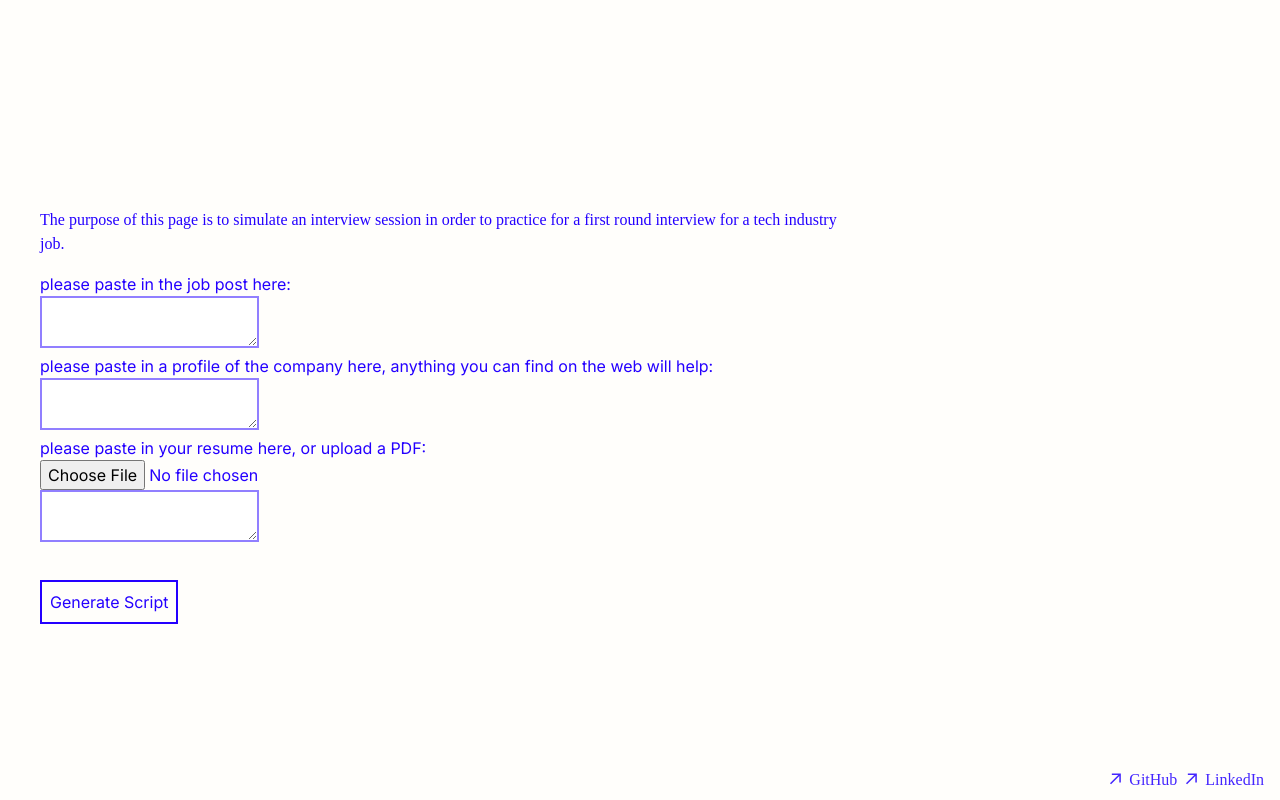
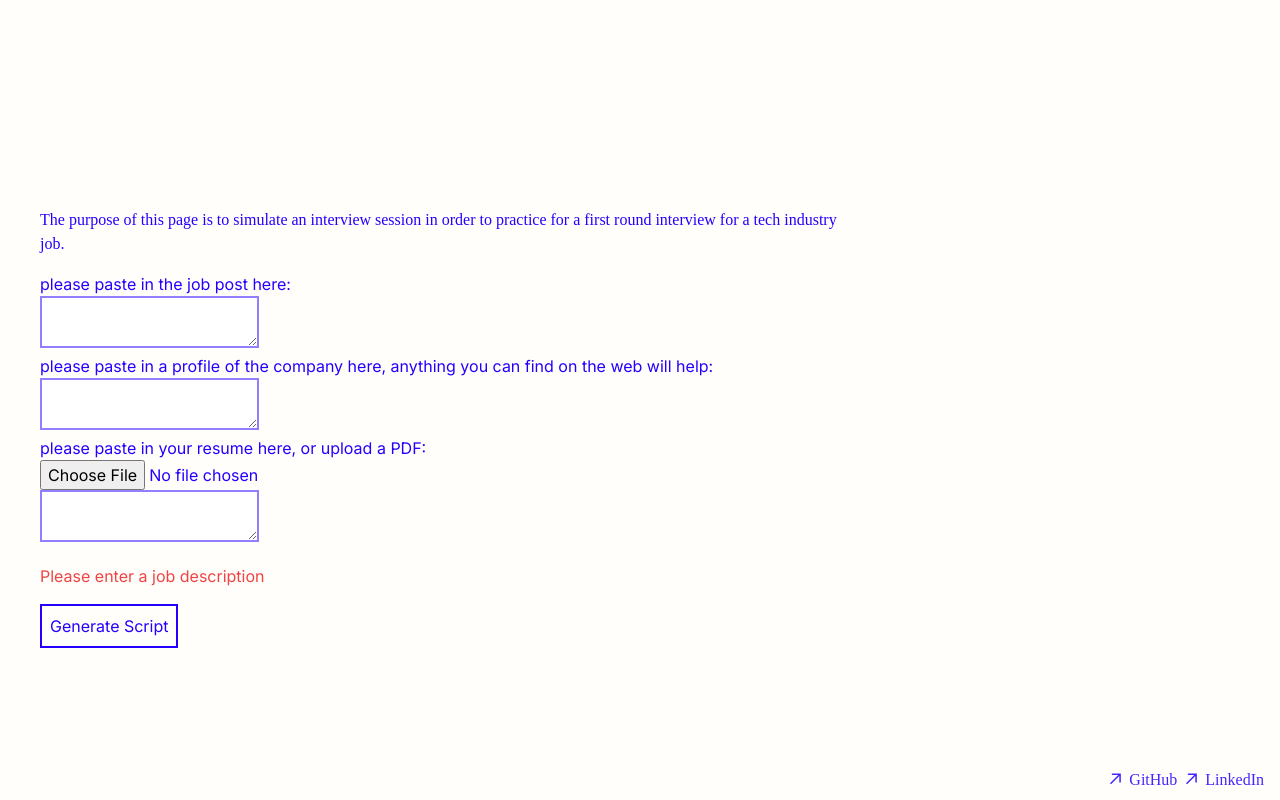
Before and after one commit to chedgo/home, a Next.js app: page /interview-practice in a window 1280 px wide. Both pictures are taken after a click on the element "Generate Script". Built offline with nearby package versions, Linux system fonts and the light colour scheme; a web font is replaced by a local one.

Commit message:
basic validation

```diff
--- a/src/app/interview-practice/page.tsx
+++ b/src/app/interview-practice/page.tsx
@@ -17,6 +17,27 @@ export default function InterviewPractice() {
   const [resume, setResume] = useState(useMockData ? mockData.resume : '');
   const [interviewStarted, setInterviewStarted] = useState(false);
   const { fetchQuestionList, isLoading, questions } = useGenerateQuestionList();
+  const [validationError, setValidationError] = useState<string | null>(null);
+
+  const handleGenerateQuestions = () => {
+    //this could be a lot more robust obviously
+    setValidationError(null);
+
+    if (!jobDescription.trim()) {
+      setValidationError('Please enter a job description');
+      return;
+    }
+    if (!companyProfile.trim()) {
+      setValidationError('Please enter company information');
+      return;
+    }
+    if (!resume.trim()) {
+      setValidationError('Please enter your resume');
+      return;
+    }
+
+    fetchQuestionList(jobDescription, companyProfile, resume);
+  };
 
   return interviewStarted ? (
     <div className="h-[calc(100vh-theme(spacing.16))] flex flex-col">
@@ -73,10 +94,13 @@ export default function InterviewPractice() {
           />
         </div>
       </div>
+      {validationError && (
+        <div className="text-red-500 mt-4">{validationError}</div>
+      )}
       <div
-        className={`border-2 border-primary text-primary mt-8 p-2 w-fit
+        className={`border-2 border-primary text-primary mt-4 p-2 w-fit
           ${isLoading ? 'opacity-50 cursor-not-allowed' : 'cursor-pointer hover:bg-primary hover:text-white transition-colors'}`}
-        onClick={() => !isLoading && fetchQuestionList(jobDescription, companyProfile, resume)}
+        onClick={handleGenerateQuestions}
       >
         {isLoading ? 'Generating Questions...' : 'Generate Script'}
       </div>
```
